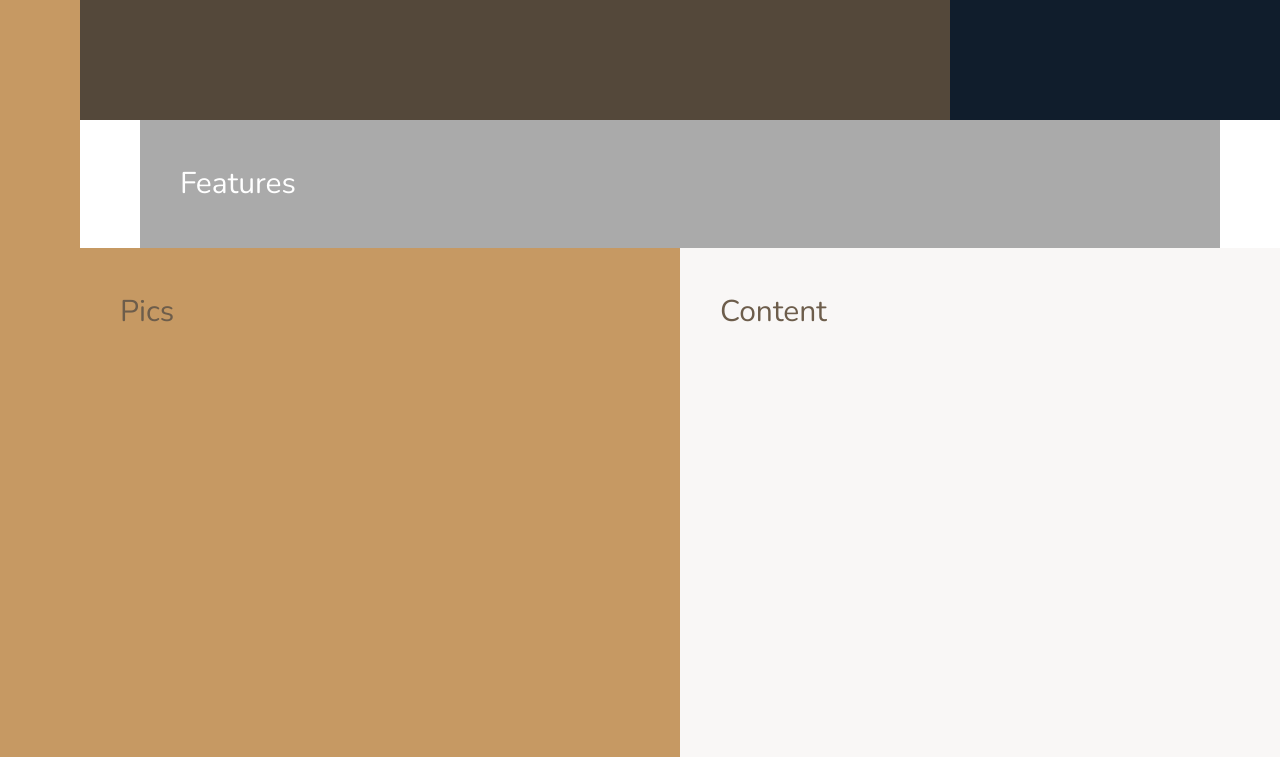
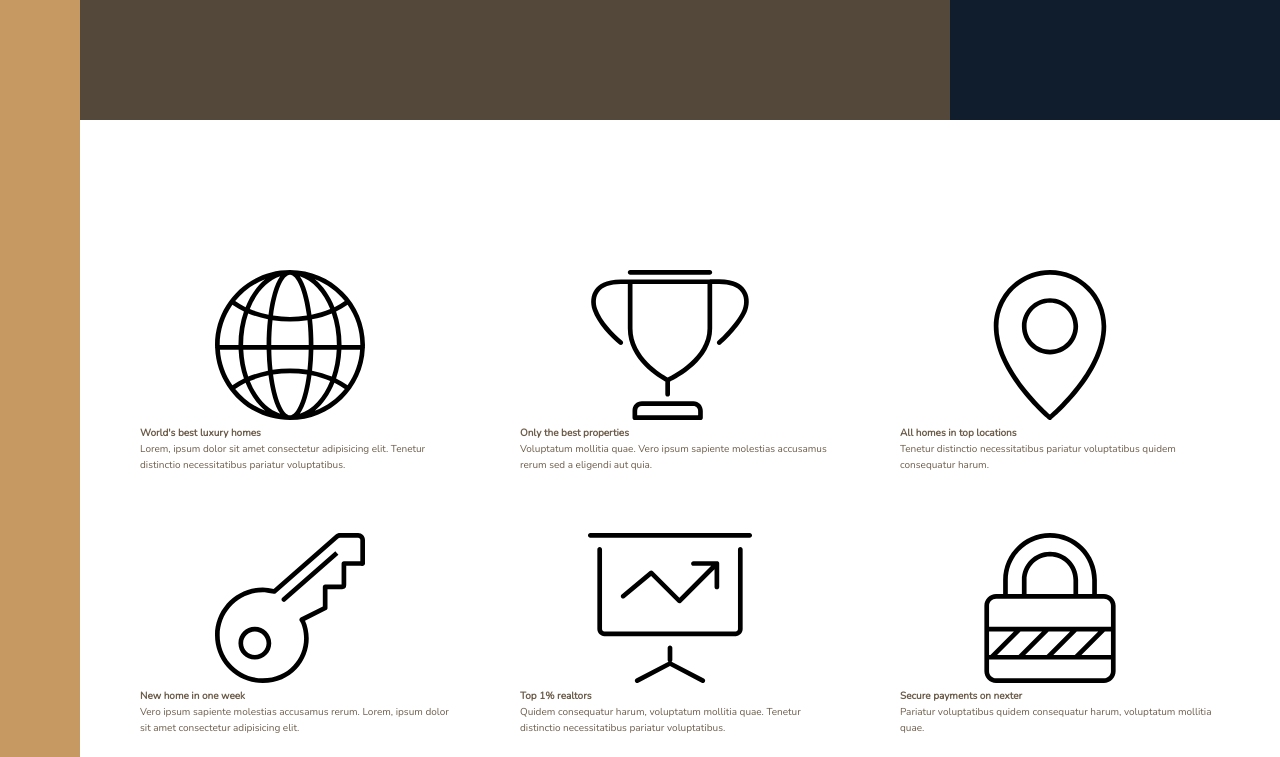
Before and after one commit to fstal/Nexter, a website: page index.html in a window 1280 px wide. Shown: the part 520-1277 px from the top of the page. Drawn offline with nearby package versions, Linux system fonts and the light colour scheme.

Commit message:
add content to features section

```diff
--- a/index.html
+++ b/index.html
@@ -18,7 +18,68 @@
     <div class="sidebar">Sidebar</div>
     <header class="header">Header</header>
     <div class="realtors">Top 3 Realtors</div>
-    <section class="features">Features</section>
+    <section class="features">
+      <div class="feature">
+        <svg class="feature__icon">
+          <use xlink:href="img/sprite.svg#icon-global"></use>
+        </svg>
+        <h4 class="heading-4">World's best luxury homes</h4>
+        <p class="feature__text">
+          Lorem, ipsum dolor sit amet consectetur adipisicing elit. Tenetur
+          distinctio necessitatibus pariatur voluptatibus.
+        </p>
+      </div>
+      <div class="feature">
+        <svg class="feature__icon">
+          <use xlink:href="img/sprite.svg#icon-trophy"></use>
+        </svg>
+        <h4 class="heading-4">Only the best properties</h4>
+        <p class="feature__text">
+          Voluptatum mollitia quae. Vero ipsum sapiente molestias accusamus
+          rerum sed a eligendi aut quia.
+        </p>
+      </div>
+      <div class="feature">
+        <svg class="feature__icon">
+          <use xlink:href="img/sprite.svg#icon-map-pin"></use>
+        </svg>
+        <h4 class="heading-4">All homes in top locations</h4>
+        <p class="feature__text">
+          Tenetur distinctio necessitatibus pariatur voluptatibus quidem
+          consequatur harum.
+        </p>
+      </div>
+      <div class="feature">
+        <svg class="feature__icon">
+          <use xlink:href="img/sprite.svg#icon-key"></use>
+        </svg>
+        <h4 class="heading-4">New home in one week</h4>
+        <p class="feature__text">
+          Vero ipsum sapiente molestias accusamus rerum. Lorem, ipsum dolor sit
+          amet consectetur adipisicing elit.
+        </p>
+      </div>
+      <div class="feature">
+        <svg class="feature__icon">
+          <use xlink:href="img/sprite.svg#icon-presentation"></use>
+        </svg>
+        <h4 class="heading-4">Top 1% realtors</h4>
+        <p class="feature__text">
+          Quidem consequatur harum, voluptatum mollitia quae. Tenetur distinctio
+          necessitatibus pariatur voluptatibus.
+        </p>
+      </div>
+      <div class="feature">
+        <svg class="feature__icon">
+          <use xlink:href="img/sprite.svg#icon-lock"></use>
+        </svg>
+        <h4 class="heading-4">Secure payments on nexter</h4>
+        <p class="feature__text">
+          Pariatur voluptatibus quidem consequatur harum, voluptatum mollitia
+          quae.
+        </p>
+      </div>
+    </section>
     <div class="story__pictures">Pics</div>
     <div class="story__content">Content</div>
     <section class="homes">Homes</section>
--- a/sass/_base.scss
+++ b/sass/_base.scss
@@ -38,18 +38,8 @@
   display: grid;
   grid-template-rows: 80vh min-content 40vw repeat(3, min-content); // Heights of our rows
   grid-template-columns:
-    [sidebar-start] 8rem [sidebar-end full-start] minmax(
-      6rem,
-      1fr
-    ) [center-start] repeat(8, [col-start] minmax(min-content, 14rem) [col-end])
-    [center-end] minmax(
-      6rem,
-      1fr
-    ) [full-end]; // each col betw min-content and 140 rem
-
-  & > * {
-    // just for dev purposes
-    padding: 4rem;
-    font-size: 3rem;
-  }
+    [sidebar-start] 8rem [sidebar-end full-start] minmax(6rem, 1fr)
+    [center-start] repeat(8, [col-start] minmax(min-content, 14rem) [col-end])
+    [center-end] minmax(6rem, 1fr)
+    [full-end]; // each col betw min-content and 140 rem
 }
--- a/sass/_features.scss
+++ b/sass/_features.scss
@@ -1,5 +1,12 @@
 .features {
-  background-color: $color-grey-light-2;
-  color: white;
   grid-column: center-start / center-end;
+
+  margin: 15rem 0;
+
+  display: grid;
+  grid-template-columns: repeat(3, 1fr);
+  grid-gap: 6rem;
 }
+
+.feature {
+}
```
Also changed, not shown: css/style.css.
